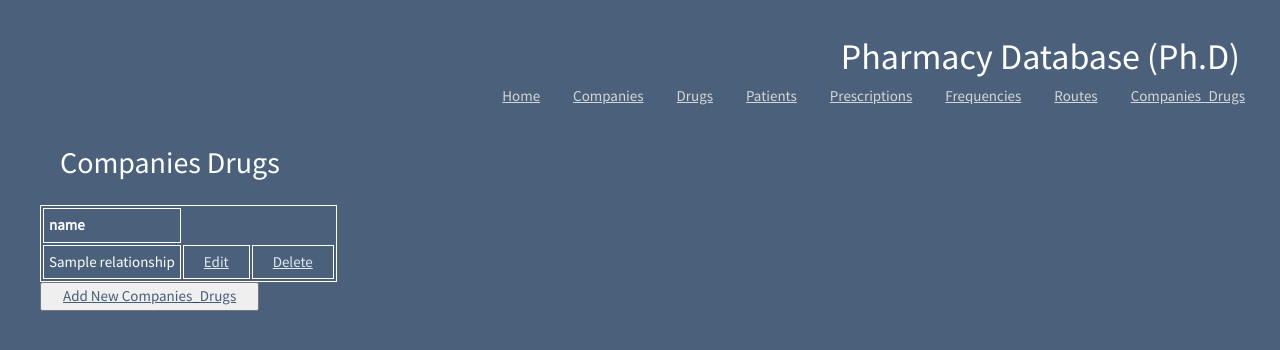
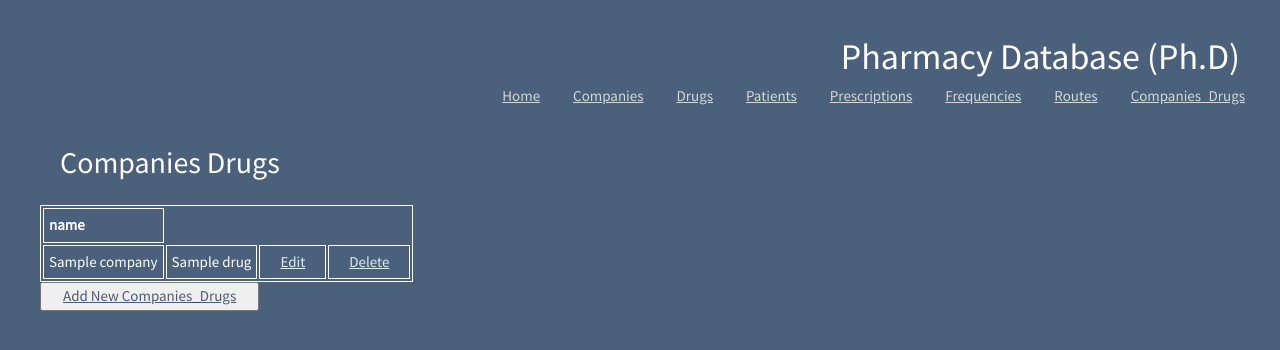
Before and after one commit to ernielum/cs340_project, a Flask app: template templates/companies_drugs.j2 in a window 1280 px wide. Shown: the top 350 px of the page. Run offline with Flask 3, Linux system fonts and the light colour scheme; the template is opened without the code that fills it: most values are stand-ins (such as "Sample title", 1, 10 or a date in 2020); some libraries are stand-ins or nearby versions.

Commit message:
fixed duplicate entries for companies_drugs :qw

```diff
--- a/app.py
+++ b/app.py
@@ -317,10 +317,16 @@ def companies_drugs():
 
     if request.method == 'GET':
         # mySQL query to show all relationships in Companies_Drugs
-        query = "SELECT Companies_Drugs.companies_drugs_id AS ID, Companies.name AS Company, Drugs.name AS Drug FROM Companies_Drugs INNER JOIN Companies ON Companies_Drugs.company_id = Companies.company_id INNER JOIN Drugs ON Drugs.drug_id = Companies_Drugs.drug_id;"
+        query = "SELECT Companies.name AS Company, Drugs.name AS Drug FROM Companies_Drugs INNER JOIN Companies ON Companies_Drugs.company_id = Companies.company_id INNER JOIN Drugs ON Drugs.drug_id = Companies_Drugs.drug_id ORDER BY Company ASC;"
         cur = mysql.connection.cursor()
         cur.execute(query)
         companies_drugs_data = cur.fetchall()
+
+        # mySQL query to get company ids and drug ids
+        query = "SELECT Companies.name AS Company, Drugs.name AS Drug, Companies_Drugs.company_id, Companies_Drugs.drug_id FROM Companies_Drugs INNER JOIN Companies ON Companies_Drugs.company_id = Companies.company_id INNER JOIN Drugs ON Drugs.drug_id = Companies_Drugs.drug_id;"
+        cur = mysql.connection.cursor()
+        cur.execute(query)
+        companies_drugs_id_data = cur.fetchall()
 
         # mySQL query to show all companies in dropdown
         query = "SELECT * FROM Companies;"
@@ -335,26 +341,27 @@ def companies_drugs():
         cur.execute(query)
         drugs_data = cur.fetchall()
 
-        return render_template("companies_drugs.j2", companies_drugs=companies_drugs_data, companies=companies_data, drugs=drugs_data)
+        return render_template("companies_drugs.j2", companies_drugs=companies_drugs_data, companies_drugs_id=companies_drugs_id_data, companies=companies_data, drugs=drugs_data)
 
-@app.route('/companies_drugs/delete/<int:id>')
-def delete_companies_drugs(id):
+@app.route('/companies_drugs/delete/<int:company_id>_<int:drug_id>')
+def delete_companies_drugs(company_id, drug_id):
     # mySQL query to delete the companies_drugs relationship with the passed id.
-    query = "DELETE FROM Companies_Drugs WHERE companies_drugs_id = %s;"
+    query = "DELETE FROM Companies_Drugs WHERE company_id = %s and drug_id = %s;"
     cur = mysql.connection.cursor()
-    cur.execute(query, (id,))
+    cur.execute(query, (company_id, drug_id))
     mysql.connection.commit()
     return redirect("/companies_drugs.j2")
 
-@app.route('/companies_drugs/edit/<int:id>', methods=['POST', 'GET'])
-def edit_companies_drugs(id):
+@app.route('/companies_drugs/edit/<int:company_id>_<int:drug_id>', methods=['POST', 'GET'])
+def edit_companies_drugs(company_id, drug_id):
     if request.method == 'GET':
-        query = "SELECT Companies_Drugs.companies_drugs_id AS ID, Companies.name AS Company, Drugs.name AS Drug FROM Companies_Drugs INNER JOIN Companies ON Companies_Drugs.company_id = Companies.company_id INNER JOIN Drugs ON Drugs.drug_id = Companies_Drugs.drug_id WHERE companies_drugs_id = %s;"
+        query = "SELECT Companies_Drugs.company_id, Companies_Drugs.drug_id, Companies.name AS Company, Drugs.name AS Drug FROM Companies_Drugs INNER JOIN Companies ON Companies_Drugs.company_id = Companies.company_id INNER JOIN Drugs ON Drugs.drug_id = Companies_Drugs.drug_id WHERE Companies_Drugs.company_id = %s and Companies_Drugs.drug_id = %s;"
         cur = mysql.connection.cursor()
-        cur.execute(query, (id,))
+        cur.execute(query, (company_id, drug_id))
         data = cur.fetchall()
+        print(data)
 
-         # mySQL query to show all companies in dropdown
+        # mySQL query to show all companies in dropdown
         query = "SELECT * FROM Companies;"
         cur = mysql.connection.cursor()
         cur.execute(query)
@@ -372,12 +379,11 @@ def edit_companies_drugs(id):
     if request.method == 'POST':
         if request.form.get("updateCompanies_Drugs"):
             # retrieve user form input
-            id = request.form['companies_drugs_id']
             company = request.form['companies_drugs_company_name']
             drug = request.form['companies_drugs_drug_name']
-            query = "UPDATE Companies_Drugs SET company_id = %s, drug_id = %s WHERE companies_drugs_id = %s"
+            query = "UPDATE Companies_Drugs SET company_id = %s, drug_id = %s WHERE company_id = %s and drug_id = %s"
             cur = mysql.connection.cursor()
-            cur.execute(query, (company, drug, id))
+            cur.execute(query, (company, drug, company_id, drug_id))
             mysql.connection.commit()
         return redirect("/companies_drugs.j2")
 
--- a/database/group75_ddl.sql
+++ b/database/group75_ddl.sql
@@ -30,13 +30,12 @@ CREATE OR REPLACE TABLE Drugs(
 );
 
 CREATE OR REPLACE TABLE Companies_Drugs(
-    companies_drugs_id INT AUTO_INCREMENT UNIQUE NOT NULL,
     company_id int NOT NULL,
     drug_id int NOT NULL,
     -- as long as a company is producing a drug, the company cannot be deleted
     FOREIGN KEY (company_id) REFERENCES Companies(company_id),
     FOREIGN KEY (drug_id) REFERENCES Drugs(drug_id) ON DELETE CASCADE,
-    PRIMARY KEY(companies_drugs_id)
+    PRIMARY KEY(company_id, drug_id)
 );
 
 
--- a/database/group75_dml.sql
+++ b/database/group75_dml.sql
@@ -188,7 +188,7 @@ SET total_drugs = (SELECT COUNT(company_id) FROM Companies_Drugs WHERE Companies
 -- update companies_drugs relationship based on update form
 UPDATE Companies_Drugs
 SET company_id = :company_id_input, drug_id = :drug_id_input
-WHERE companies_drugs_id = :companies_drugs_id_from_the_update_form;
+WHERE company_id = :company_id_from_the_update_form AND drug_id = :drug_id_from_the_update_form;
 
 /* Patients */
 
@@ -220,7 +220,7 @@ DELETE FROM Companies WHERE company_id = :company_id_selected_from_browse_compan
 /* Companies_Drugs */
 
 -- dis-associate a company from a drug (M:M relationship deletion)
-DELETE FROM Companies_Drugs WHERE companies_drugs_id = :companies_drugs_id_selected_from_browse_page;
+DELETE FROM Companies_Drugs WHERE company_id = :company_id_selected_from_dropdown and drug_id = :drug_id_selected_from_dropdown;
 
 /* Drugs */
 
--- a/templates/companies_drugs.j2
+++ b/templates/companies_drugs.j2
@@ -70,14 +70,17 @@
                     {% endfor %}
                 </tr>
 
-                {% for relationship in companies_drugs %}
+                {% for relationship in companies_drugs_id %}
                 <tr>
-                    {% for key in relationship.keys() %}
+                    {# {% for key in relationship.keys() %}
                     <td>{{relationship[key]}}</td>
-                    {% endfor %}
-                    <td><a href="/companies_drugs/edit/{{relationship.ID}}">Edit</a></td>
-                    <td><a href="/companies_drugs/delete/{{relationship.ID}}"
-                            onClick="return confirm('Are you sure you want to delete ID: {{relationship.ID}}?')">Delete</a>
+                    {% endfor %} #}
+
+                    <td>{{relationship.Company}}</td>
+                    <td>{{relationship.Drug}}</td>
+                    <td><a href="/companies_drugs/edit/{{relationship.company_id}}_{{relationship.drug_id}}">Edit</a></td>
+                    <td><a href="/companies_drugs/delete/{{relationship.company_id}}_{{relationship.drug_id}}"
+                            onClick="return confirm('Are you sure you want to delete {{relationship.Company}} and {{relationship.Drug}}?')">Delete</a>
                     </td>
                 </tr>
                 {% endfor %}
--- a/templates/edit_companies_drugs.j2
+++ b/templates/edit_companies_drugs.j2
@@ -42,10 +42,9 @@
             {% endfor %}
         </table>
 
-        <form method="POST" action="/companies_drugs/edit/{{data[0].ID}}" id="updateCompanies_Drugs">
+        <form method="POST" action="/companies_drugs/edit/{{data[0].company_id}}_{{data[0].drug_id}}" id="updateCompanies_Drugs">
             <legend><strong>Update Company & Drug Relationship</strong></legend>
             <fieldset class="fields">
-                <input type="hidden" name="companies_drugs_id" id="updatecompanies_drugs_ID" value="{{data[0].ID}}">
                 <label> Company </label>
                 <select name="companies_drugs_company_name" id="companies_drugs_company_name">
                     {% for company in companies %}
```
